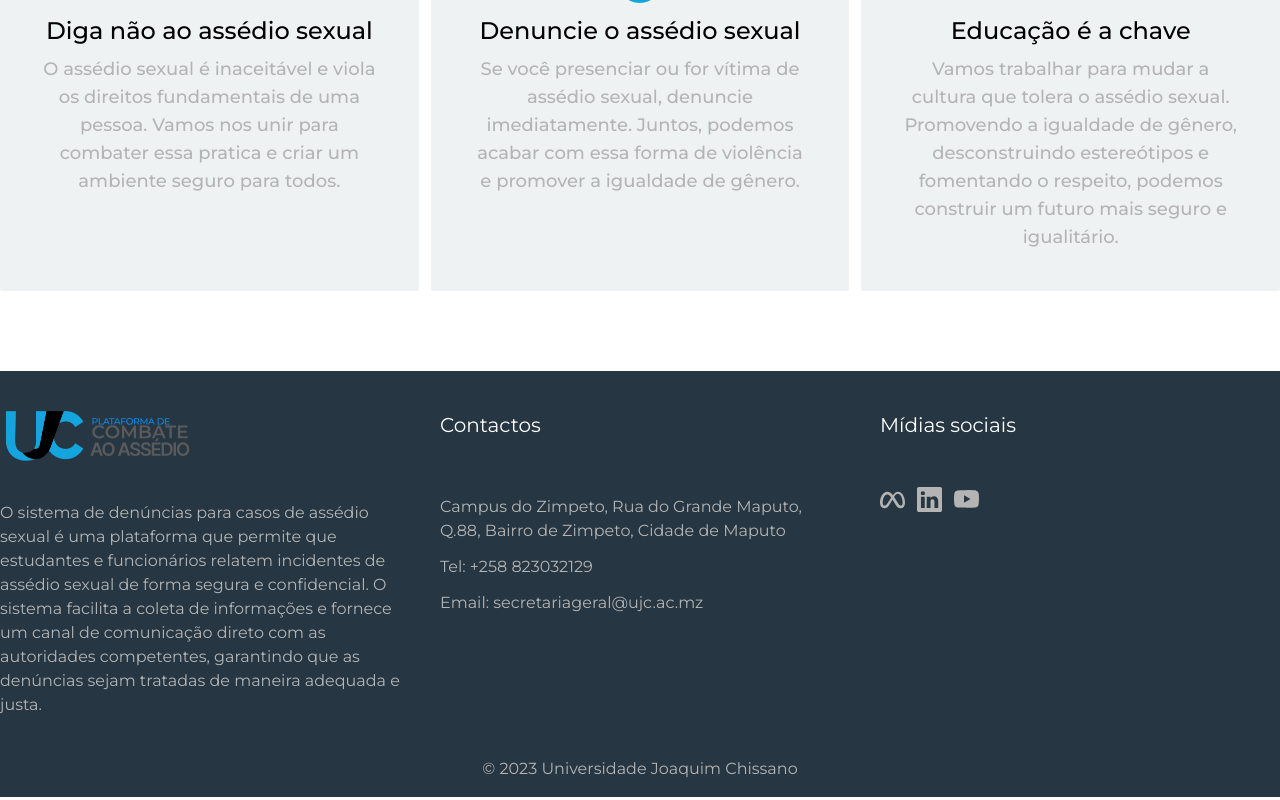
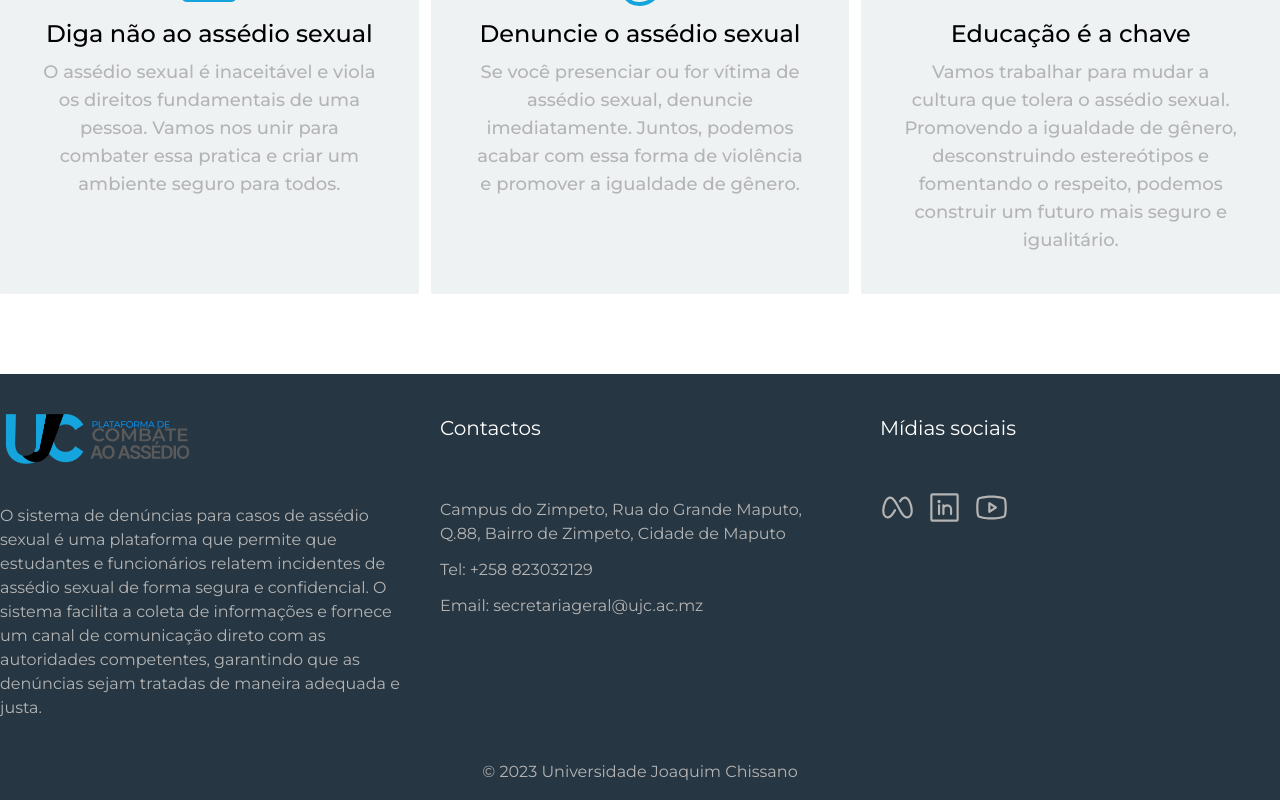
Before and after one commit to UJC-CodeHub/denuncias_assedio_client, a Next.js app: page / in a window 1280 px wide. Shown: the part 1207-2007 px from the top of the page. Built offline with nearby package versions, Linux system fonts and the light colour scheme.

Commit message:
PERF: Icons
- Removed icons from assets
- Standardized icons resource
- Updated header
- Updated footer

```diff
--- a/package.json
+++ b/package.json
@@ -9,7 +9,6 @@
     "lint": "next lint"
   },
   "dependencies": {
-    "@ant-design/icons": "^5.2.6",
     "@phosphor-icons/react": "^2.0.10",
     "@types/node": "20.4.4",
     "@types/react": "18.2.15",
--- a/src/assets/icons/index.tsx
+++ /dev/null
@@ -1,73 +0,0 @@
-"use client";
-import { useState } from "react";
-const Meta = () => {
-  const [color, setColor] = useState("#b4b4b4");
-  return (
-    <svg
-      xmlns="http://www.w3.org/2000/svg"
-      width="25"
-      height="25"
-      fill={color}
-      viewBox="0 0 16 16"
-      onMouseOver={() => {
-        setColor("#fff");
-      }}
-      onMouseOut={() => {
-        setColor("#b4b4b4");
-      }}
-      className="transition-all duration-700 cursor-pointer"
-    >
-      <path
-        fillRule="evenodd"
-        d="M8.217 5.243C9.145 3.988 10.171 3 11.483 3 13.96 3 16 6.153 16.001 9.907c0 2.29-.986 3.725-2.757 3.725-1.543 0-2.395-.866-3.924-3.424l-.667-1.123-.118-.197a54.944 54.944 0 0 0-.53-.877l-1.178 2.08c-1.673 2.925-2.615 3.541-3.923 3.541C1.086 13.632 0 12.217 0 9.973 0 6.388 1.995 3 4.598 3c.319 0 .625.039.924.122.31.086.611.22.913.407.577.359 1.154.915 1.782 1.714Zm1.516 2.224c-.252-.41-.494-.787-.727-1.133L9 6.326c.845-1.305 1.543-1.954 2.372-1.954 1.723 0 3.102 2.537 3.102 5.653 0 1.188-.39 1.877-1.195 1.877-.773 0-1.142-.51-2.61-2.87l-.937-1.565ZM4.846 4.756c.725.1 1.385.634 2.34 2.001A212.13 212.13 0 0 0 5.551 9.3c-1.357 2.126-1.826 2.603-2.581 2.603-.777 0-1.24-.682-1.24-1.9 0-2.602 1.298-5.264 2.846-5.264.091 0 .181.006.27.018Z"
-      />
-    </svg>
-  );
-};
-
-const Linkedin = () => {
-  const [color, setColor] = useState("#b4b4b4");
-  return (
-    <svg
-      xmlns="http://www.w3.org/2000/svg"
-      width="25"
-      height="25"
-      fill={color}
-      viewBox="0 0 16 16"
-      onMouseOver={() => {
-        setColor("#fff");
-      }}
-      onMouseOut={() => {
-        setColor("#b4b4b4");
-      }}
-      className="transition-all duration-700 cursor-pointer"
-    >
-      <path d="M0 1.146C0 .513.526 0 1.175 0h13.65C15.474 0 16 .513 16 1.146v13.708c0 .633-.526 1.146-1.175 1.146H1.175C.526 16 0 15.487 0 14.854V1.146zm4.943 12.248V6.169H2.542v7.225h2.401zm-1.2-8.212c.837 0 1.358-.554 1.358-1.248-.015-.709-.52-1.248-1.342-1.248-.822 0-1.359.54-1.359 1.248 0 .694.521 1.248 1.327 1.248h.016zm4.908 8.212V9.359c0-.216.016-.432.08-.586.173-.431.568-.878 1.232-.878.869 0 1.216.662 1.216 1.634v3.865h2.401V9.25c0-2.22-1.184-3.252-2.764-3.252-1.274 0-1.845.7-2.165 1.193v.025h-.016a5.54 5.54 0 0 1 .016-.025V6.169h-2.4c.03.678 0 7.225 0 7.225h2.4z" />
-    </svg>
-  );
-};
-
-const Youtube = () => {
-  const [color, setColor] = useState("#b4b4b4");
-
-  return (
-    <svg
-      xmlns="http://www.w3.org/2000/svg"
-      width="25"
-      height="25"
-      fill={color}
-      viewBox="0 0 16 16"
-      onMouseOver={() => {
-        setColor("#fff");
-      }}
-      onMouseOut={() => {
-        setColor("#b4b4b4");
-      }}
-      className="transition-all duration-700 cursor-pointer"
-    >
-      <path d="M8.051 1.999h.089c.822.003 4.987.033 6.11.335a2.01 2.01 0 0 1 1.415 1.42c.101.38.172.883.22 1.402l.01.104.022.26.008.104c.065.914.073 1.77.074 1.957v.075c-.001.194-.01 1.108-.082 2.06l-.008.105-.009.104c-.05.572-.124 1.14-.235 1.558a2.007 2.007 0 0 1-1.415 1.42c-1.16.312-5.569.334-6.18.335h-.142c-.309 0-1.587-.006-2.927-.052l-.17-.006-.087-.004-.171-.007-.171-.007c-1.11-.049-2.167-.128-2.654-.26a2.007 2.007 0 0 1-1.415-1.419c-.111-.417-.185-.986-.235-1.558L.09 9.82l-.008-.104A31.4 31.4 0 0 1 0 7.68v-.123c.002-.215.01-.958.064-1.778l.007-.103.003-.052.008-.104.022-.26.01-.104c.048-.519.119-1.023.22-1.402a2.007 2.007 0 0 1 1.415-1.42c.487-.13 1.544-.21 2.654-.26l.17-.007.172-.006.086-.003.171-.007A99.788 99.788 0 0 1 7.858 2h.193zM6.4 5.209v4.818l4.157-2.408L6.4 5.209z" />
-    </svg>
-  );
-};
-
-export { Meta, Linkedin, Youtube };
--- a/src/components/layout/Footer/index.tsx
+++ b/src/components/layout/Footer/index.tsx
@@ -1,5 +1,6 @@
-import { Linkedin, Meta, Youtube } from "@/assets/icons";
+"use client";
 import { DenunciasLogo, UJCLogo } from "@/assets/images";
+import { LinkedinLogo, MetaLogo, YoutubeLogo } from "@phosphor-icons/react";
 import Image from "next/image";
 import React from "react";
 
@@ -45,15 +46,24 @@ const Footer = () => {
         <div className="flex-1">
           <h2 className="text-xl text-white">Mídias sociais</h2>
           <div className="mt-5 sm:mt-12 flex space-x-3">
-            <Meta />
-            <Linkedin />
-            <Youtube />
+            <MetaLogo
+              size={35}
+              className="cursor-pointer text-mutedVariant2 hover:text-white transition-all duration-200"
+            />
+            <LinkedinLogo
+              size={35}
+              className="cursor-pointer text-mutedVariant2 hover:text-white transition-all duration-200"
+            />
+            <YoutubeLogo
+              size={35}
+              className="cursor-pointer text-mutedVariant2 hover:text-white transition-all duration-200"
+            />
           </div>
         </div>
       </div>
-        <p className="text-center text-mutedVariant2 mt-10">
-          © 2023 Universidade Joaquim Chissano
-        </p>
+      <p className="text-center text-mutedVariant2 mt-10">
+        © 2023 Universidade Joaquim Chissano
+      </p>
     </footer>
   );
 };
--- a/src/components/layout/Header/index.tsx
+++ b/src/components/layout/Header/index.tsx
@@ -1,12 +1,12 @@
 "use client";
 import React from "react";
-import { PhoneOutlined, MenuOutlined } from "@ant-design/icons";
 import Image from "next/image";
 import { DenunciasLogo, UJCLogo } from "@/assets/images";
 import { headerLinks } from "@/utils/links";
 import Link from "next/link";
 import { usePathname } from "next/navigation";
 import { Dropdown } from "antd";
+import { List, Phone } from "@phosphor-icons/react";
 function Header() {
   const pathname = usePathname();
   return (
@@ -16,7 +16,7 @@ function Header() {
         <div className="flex">
           <span className="mr-3">Tem questões?</span>
           <div className="flex items-baseline">
-            <PhoneOutlined className="text-primary m-0 p-0 rotate-90" />
+            <Phone width={20} height={20} className="translate-y-1 text-primary"/>
             <span className="text-primary">+258 84 **** ***</span>
           </div>
         </div>
@@ -30,7 +30,7 @@ function Header() {
             className="cursor-pointer xl:hidden ml-2"
             menu={{ items: headerLinks }}
           >
-            <MenuOutlined />
+            <List height={23} width={23}/>
           </Dropdown>
           <div
             className="
```
Also changed, not shown: 1 other file (tests, documents, lock files or other folders).
